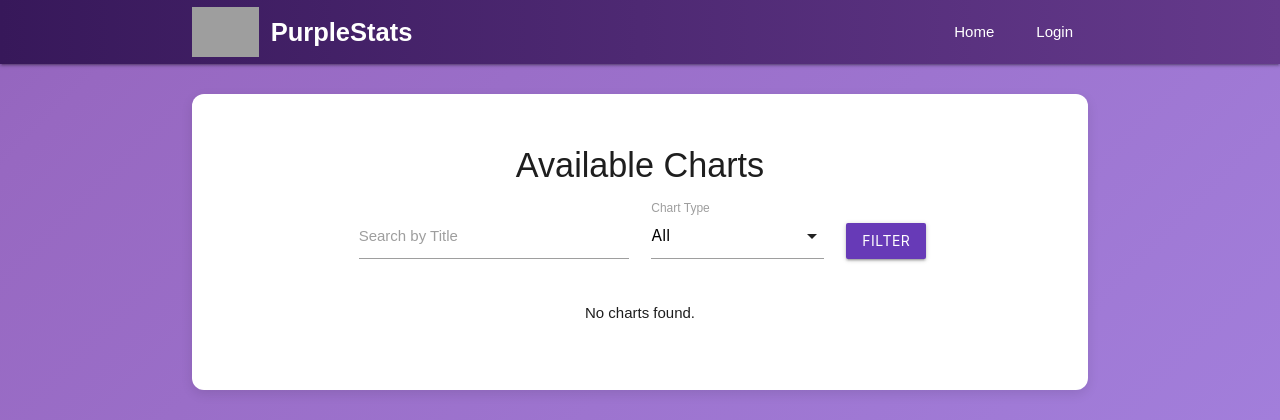
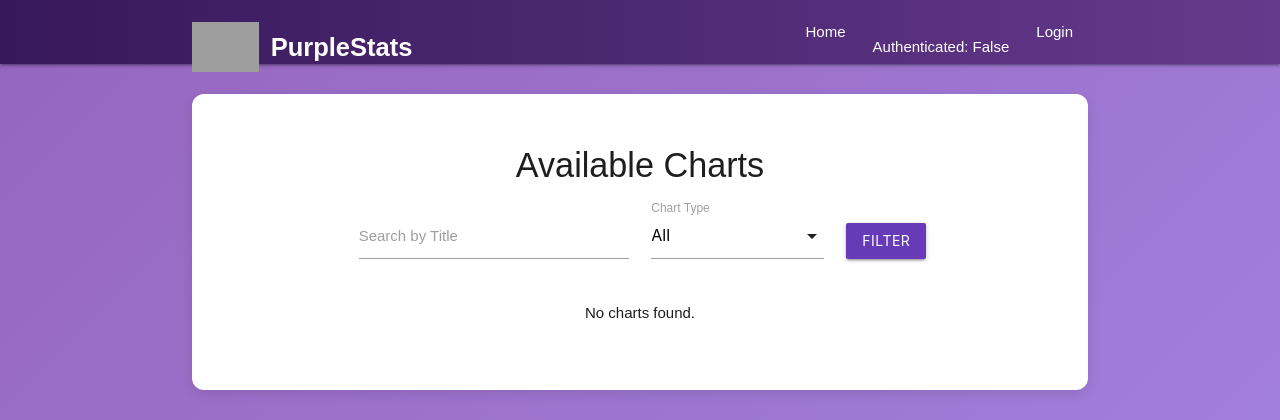
Before and after one commit to lillyem/INFO2602_StatsApp, a Flask app: page /admin/charts in a window 1280 px wide. Shown: the top 420 px of the page. Run offline with Flask 3, Linux system fonts and the light colour scheme; grey boxes are pictures that could not be loaded.

Commit message:
testing is_authenticated

```diff
--- a/App/templates/layout.html
+++ b/App/templates/layout.html
@@ -86,7 +86,8 @@
         <ul id="nav-mobile" class="right hide-on-med-and-down" style="display: flex; gap: 12px; margin: 0;">
           <li><a href="/">Home</a></li>
 
-          <!-- {% if is_authenticated %} -->
+          <p>Authenticated: {{ is_authenticated }}</p>
+          {% if is_authenticated %}
             {% if current_user.is_admin() %}
               <li><a href="/admin">Admin</a></li>
               <li><a href="/admin/upload">Upload Reports</a></li>
@@ -95,9 +96,9 @@
             <li><a href="/admin/reports">View Reports</a></li>
             <li><a href="/admin/charts">View Charts</a></li>
             <li><a href="/logout">Logout</a></li>
-          <!-- {% else %} -->
+          {% else %}
             <li><a href="/login">Login</a></li>
-          <!-- {% endif %} -->
+          {% endif %}
         </ul>
 
       </div>
```
